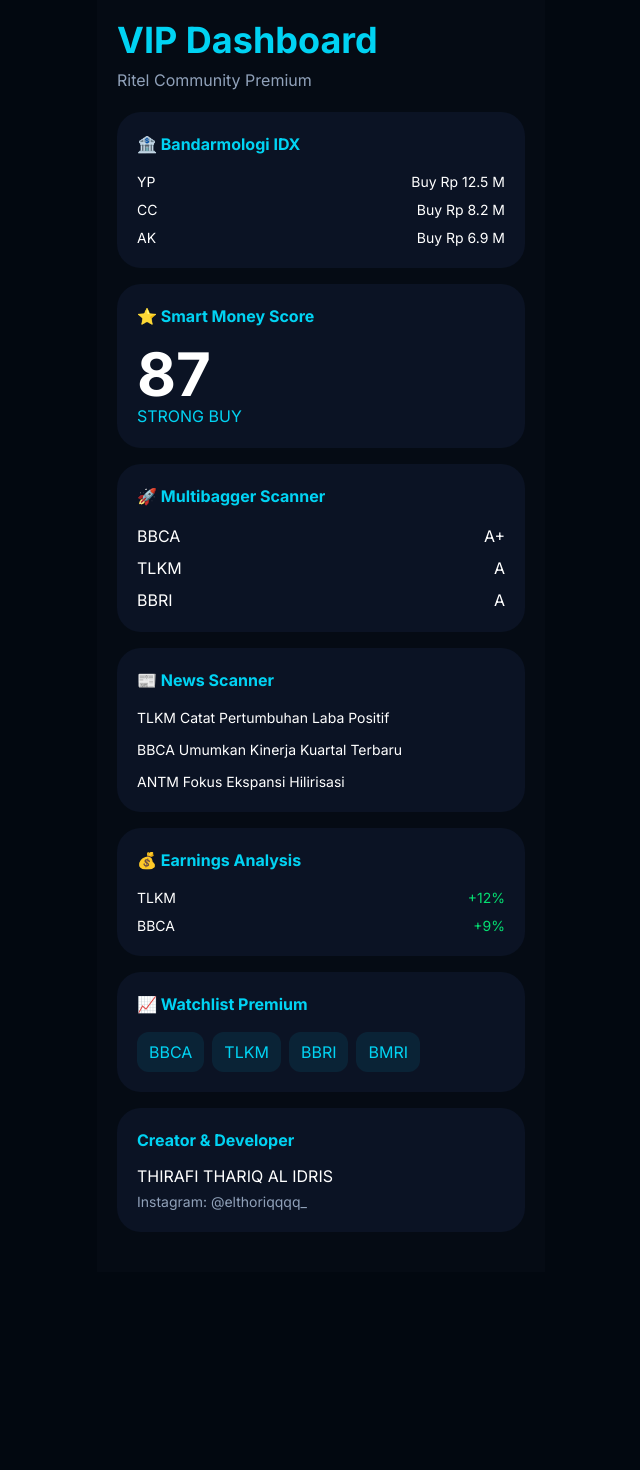
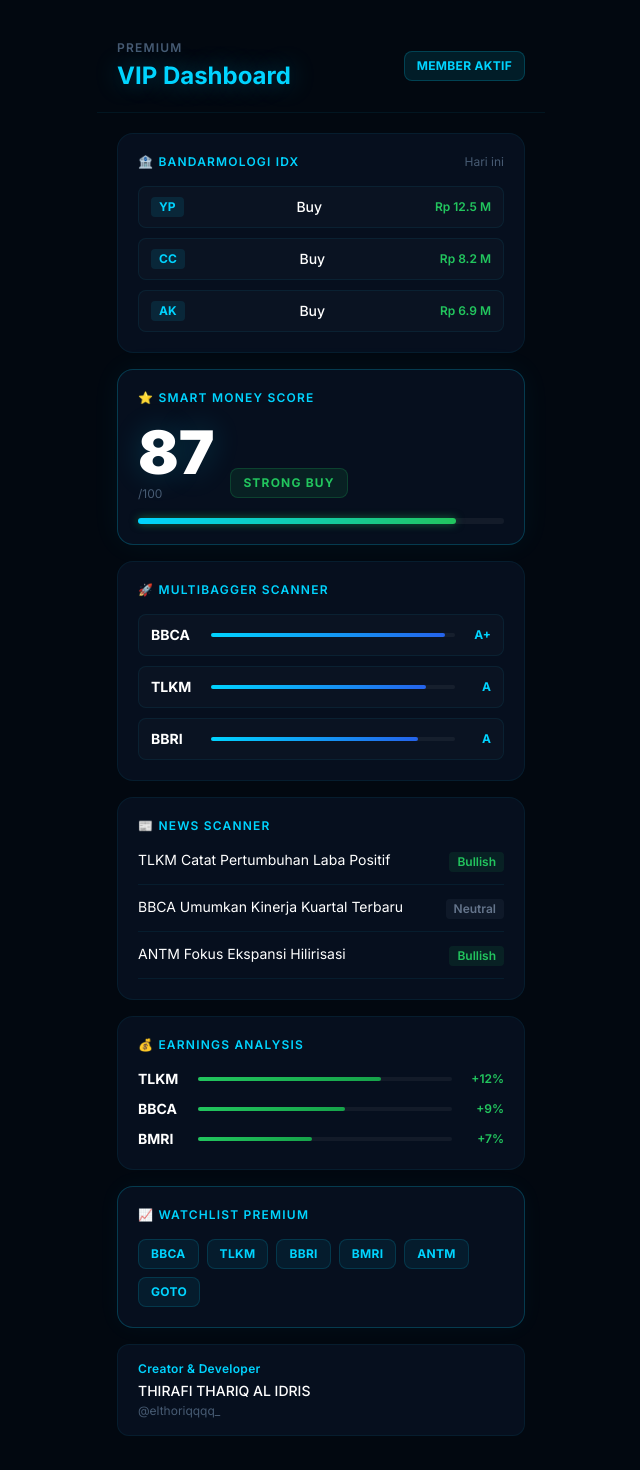
Before and after one commit to pediaboy/analisis, a Next.js app: page /dashboard in a window 1280 px wide. Shown: the top 1470 px of the page, without its empty margins (319-959 px from the left). Before the commit the page ends 1272 px from the top, so only its background shows below. Built offline with nearby package versions, Linux system fonts and the light colour scheme.

Commit message:
redesign: update app/dashboard/page.tsx

```diff
--- a/app/dashboard/page.tsx
+++ b/app/dashboard/page.tsx
@@ -1,199 +1,272 @@
 export default async function DashboardPage() {
   return (
-    <main className="min-h-screen bg-[#050B14] text-white max-w-md mx-auto">
-
-      <div className="p-5">
-
-        <h1 className="text-4xl font-bold text-cyan-400">
+    <main
+      className="min-h-screen text-white max-w-md mx-auto"
+      style={{ background: "var(--bg-base)" }}
+    >
+      {/* HEADER */}
+      <div className="px-5 pt-10 pb-5" style={{ borderBottom: "1px solid var(--border-subtle)" }}>
+        <div className="flex items-center justify-between">
+          <div>
+            <p className="text-xs font-semibold tracking-widest uppercase mb-1" style={{ color: "var(--text-muted)" }}>
+              Premium
+            </p>
+            <h1
+              className="text-2xl font-bold"
+              style={{ color: "var(--neon-cyan)", textShadow: "0 0 24px rgba(0,212,255,0.35)" }}
+            >
               VIP Dashboard
             </h1>
-
-        <p className="text-slate-400 mt-2">
-          Ritel Community Premium
-        </p>
-
+          </div>
+          <div
+            className="px-3 py-1.5 rounded-lg text-xs font-bold tracking-wide"
+            style={{
+              background: "rgba(0,212,255,0.1)",
+              color: "var(--neon-cyan)",
+              border: "1px solid rgba(0,212,255,0.2)",
+            }}
+          >
+            MEMBER AKTIF
+          </div>
+        </div>
       </div>
 
-      <div className="px-5 pb-10 space-y-4">
+      <div className="px-5 py-5 space-y-4 pb-10">
 
         {/* BANDARMOLOGI */}
-
-        <div className="bg-[#0B1324] rounded-3xl p-5">
-          <h2 className="font-bold text-cyan-400">
+        <div
+          className="rounded-2xl p-5"
+          style={{ background: "var(--bg-card)", border: "1px solid var(--border-subtle)" }}
+        >
+          <div className="flex items-center justify-between mb-4">
+            <p className="text-xs font-semibold tracking-widest uppercase" style={{ color: "var(--neon-cyan)" }}>
               🏦 Bandarmologi IDX
-          </h2>
-
-          <div className="mt-4 space-y-2 text-sm">
-
-            <div className="flex justify-between">
-              <span>YP</span>
-              <span>Buy Rp 12.5 M</span>
+            </p>
+            <span className="text-xs" style={{ color: "var(--text-muted)" }}>Hari ini</span>
           </div>
-
-            <div className="flex justify-between">
-              <span>CC</span>
-              <span>Buy Rp 8.2 M</span>
+          <div className="space-y-2.5">
+            {[
+              { broker: "YP", action: "Buy", amount: "Rp 12.5 M", color: "#22c55e" },
+              { broker: "CC", action: "Buy", amount: "Rp 8.2 M", color: "#22c55e" },
+              { broker: "AK", action: "Buy", amount: "Rp 6.9 M", color: "#22c55e" },
+            ].map((b) => (
+              <div
+                key={b.broker}
+                className="flex items-center justify-between text-sm px-3 py-2.5 rounded-lg"
+                style={{ background: "rgba(255,255,255,0.02)", border: "1px solid var(--border-subtle)" }}
+              >
+                <span
+                  className="font-bold text-xs px-2 py-0.5 rounded"
+                  style={{ background: "rgba(0,212,255,0.1)", color: "var(--neon-cyan)" }}
+                >
+                  {b.broker}
+                </span>
+                <span className="font-medium text-white">{b.action}</span>
+                <span className="font-semibold text-xs" style={{ color: b.color }}>
+                  {b.amount}
+                </span>
               </div>
-
-            <div className="flex justify-between">
-              <span>AK</span>
-              <span>Buy Rp 6.9 M</span>
-            </div>
-
+            ))}
           </div>
         </div>
 
         {/* SMART MONEY */}
-
-        <div className="bg-[#0B1324] rounded-3xl p-5">
-
-          <h2 className="font-bold text-cyan-400">
+        <div
+          className="rounded-2xl p-5"
+          style={{
+            background: "var(--bg-card)",
+            border: "1px solid var(--border-active)",
+            boxShadow: "0 0 30px rgba(0,212,255,0.05)",
+          }}
+        >
+          <p className="text-xs font-semibold tracking-widest uppercase mb-4" style={{ color: "var(--neon-cyan)" }}>
             ⭐ Smart Money Score
-          </h2>
-
-          <div className="text-6xl font-bold mt-4">
+          </p>
+          <div className="flex items-end gap-4">
+            <div>
+              <span
+                className="text-6xl font-black leading-none"
+                style={{ color: "white", textShadow: "0 0 30px rgba(0,212,255,0.2)" }}
+              >
                 87
+              </span>
+              <p className="text-xs mt-1" style={{ color: "var(--text-muted)" }}>/100</p>
             </div>
-
-          <div className="text-cyan-400">
+            <div className="pb-1">
+              <div
+                className="px-3 py-1.5 rounded-lg text-xs font-bold tracking-widest"
+                style={{
+                  background: "rgba(34,197,94,0.1)",
+                  color: "#22c55e",
+                  border: "1px solid rgba(34,197,94,0.2)",
+                }}
+              >
                 STRONG BUY
               </div>
-
+            </div>
+          </div>
+          <div className="mt-4 h-1.5 rounded-full" style={{ background: "rgba(255,255,255,0.05)" }}>
+            <div
+              className="h-full rounded-full"
+              style={{
+                width: "87%",
+                background: "linear-gradient(90deg, var(--neon-cyan), #22c55e)",
+                boxShadow: "0 0 8px rgba(34,197,94,0.5)",
+              }}
+            />
+          </div>
         </div>
 
         {/* MULTIBAGGER */}
-
-        <div className="bg-[#0B1324] rounded-3xl p-5">
-
-          <h2 className="font-bold text-cyan-400">
+        <div
+          className="rounded-2xl p-5"
+          style={{ background: "var(--bg-card)", border: "1px solid var(--border-subtle)" }}
+        >
+          <p className="text-xs font-semibold tracking-widest uppercase mb-4" style={{ color: "var(--neon-cyan)" }}>
             🚀 Multibagger Scanner
-          </h2>
-
-          <div className="mt-4 space-y-2">
-
-            <div className="flex justify-between">
-              <span>BBCA</span>
-              <span>A+</span>
+          </p>
+          <div className="space-y-2.5">
+            {[
+              { kode: "BBCA", grade: "A+", score: 96 },
+              { kode: "TLKM", grade: "A", score: 88 },
+              { kode: "BBRI", grade: "A", score: 85 },
+            ].map((s) => (
+              <div
+                key={s.kode}
+                className="flex items-center gap-3 px-3 py-2.5 rounded-lg"
+                style={{ background: "rgba(255,255,255,0.02)", border: "1px solid var(--border-subtle)" }}
+              >
+                <span className="font-bold text-white text-sm w-12">{s.kode}</span>
+                <div className="flex-1 h-1 rounded-full" style={{ background: "rgba(255,255,255,0.05)" }}>
+                  <div
+                    className="h-full rounded-full"
+                    style={{
+                      width: `${s.score}%`,
+                      background: "linear-gradient(90deg, var(--neon-cyan), #2563eb)",
+                    }}
+                  />
+                </div>
+                <span
+                  className="text-xs font-bold w-6 text-right"
+                  style={{ color: "var(--neon-cyan)" }}
+                >
+                  {s.grade}
+                </span>
+              </div>
+            ))}
+          </div>
         </div>
 
-            <div className="flex justify-between">
-              <span>TLKM</span>
-              <span>A</span>
+        {/* NEWS SCANNER */}
+        <div
+          className="rounded-2xl p-5"
+          style={{ background: "var(--bg-card)", border: "1px solid var(--border-subtle)" }}
+        >
+          <p className="text-xs font-semibold tracking-widest uppercase mb-4" style={{ color: "var(--neon-cyan)" }}>
+            📰 News Scanner
+          </p>
+          <div className="space-y-3">
+            {[
+              { title: "TLKM Catat Pertumbuhan Laba Positif", tag: "Bullish" },
+              { title: "BBCA Umumkan Kinerja Kuartal Terbaru", tag: "Neutral" },
+              { title: "ANTM Fokus Ekspansi Hilirisasi", tag: "Bullish" },
+            ].map((n) => (
+              <div
+                key={n.title}
+                className="flex items-start justify-between gap-3 pb-3"
+                style={{ borderBottom: "1px solid var(--border-subtle)" }}
+              >
+                <span className="text-sm text-white leading-snug">{n.title}</span>
+                <span
+                  className="text-xs font-semibold px-2 py-0.5 rounded flex-shrink-0 mt-0.5"
+                  style={{
+                    background: n.tag === "Bullish" ? "rgba(34,197,94,0.1)" : "rgba(100,116,139,0.1)",
+                    color: n.tag === "Bullish" ? "#22c55e" : "#64748b",
+                  }}
+                >
+                  {n.tag}
+                </span>
               </div>
-
-            <div className="flex justify-between">
-              <span>BBRI</span>
-              <span>A</span>
+            ))}
           </div>
-
-          </div>
-
-        </div>
-
-        {/* NEWS */}
-
-        <div className="bg-[#0B1324] rounded-3xl p-5">
-
-          <h2 className="font-bold text-cyan-400">
-            📰 News Scanner
-          </h2>
-
-          <div className="mt-4 space-y-3 text-sm">
-
-            <div>
-              TLKM Catat Pertumbuhan Laba Positif
-            </div>
-
-            <div>
-              BBCA Umumkan Kinerja Kuartal Terbaru
-            </div>
-
-            <div>
-              ANTM Fokus Ekspansi Hilirisasi
-            </div>
-
-          </div>
-
         </div>
 
         {/* EARNINGS */}
-
-        <div className="bg-[#0B1324] rounded-3xl p-5">
-
-          <h2 className="font-bold text-cyan-400">
+        <div
+          className="rounded-2xl p-5"
+          style={{ background: "var(--bg-card)", border: "1px solid var(--border-subtle)" }}
+        >
+          <p className="text-xs font-semibold tracking-widest uppercase mb-4" style={{ color: "var(--neon-cyan)" }}>
             💰 Earnings Analysis
-          </h2>
-
-          <div className="mt-4 text-sm">
-
-            <div className="flex justify-between">
-              <span>TLKM</span>
-              <span className="text-green-400">
-                +12%
+          </p>
+          <div className="space-y-2.5">
+            {[
+              { kode: "TLKM", pct: "+12%", bar: 72 },
+              { kode: "BBCA", pct: "+9%", bar: 58 },
+              { kode: "BMRI", pct: "+7%", bar: 45 },
+            ].map((e) => (
+              <div key={e.kode} className="flex items-center gap-3 text-sm">
+                <span className="w-12 font-bold text-white">{e.kode}</span>
+                <div className="flex-1 h-1 rounded-full" style={{ background: "rgba(255,255,255,0.05)" }}>
+                  <div
+                    className="h-full rounded-full"
+                    style={{
+                      width: `${e.bar}%`,
+                      background: "linear-gradient(90deg, #22c55e, #16a34a)",
+                    }}
+                  />
+                </div>
+                <span className="font-semibold text-xs w-10 text-right" style={{ color: "#22c55e" }}>
+                  {e.pct}
                 </span>
               </div>
-
-            <div className="flex justify-between mt-2">
-              <span>BBCA</span>
-              <span className="text-green-400">
-                +9%
-              </span>
+            ))}
           </div>
-
-          </div>
-
         </div>
 
         {/* WATCHLIST */}
-
-        <div className="bg-[#0B1324] rounded-3xl p-5">
-
-          <h2 className="font-bold text-cyan-400">
+        <div
+          className="rounded-2xl p-5"
+          style={{
+            background: "var(--bg-card)",
+            border: "1px solid var(--border-active)",
+            boxShadow: "0 0 24px rgba(0,212,255,0.04)",
+          }}
+        >
+          <p className="text-xs font-semibold tracking-widest uppercase mb-4" style={{ color: "var(--neon-cyan)" }}>
             📈 Watchlist Premium
-          </h2>
-
-          <div className="mt-4 flex flex-wrap gap-2">
-
-            <span className="px-3 py-2 rounded-xl bg-cyan-500/10 text-cyan-400">
-              BBCA
+          </p>
+          <div className="flex flex-wrap gap-2">
+            {["BBCA", "TLKM", "BBRI", "BMRI", "ANTM", "GOTO"].map((s) => (
+              <span
+                key={s}
+                className="px-3 py-1.5 rounded-lg text-xs font-bold tracking-wide"
+                style={{
+                  background: "rgba(0,212,255,0.07)",
+                  color: "var(--neon-cyan)",
+                  border: "1px solid rgba(0,212,255,0.15)",
+                }}
+              >
+                {s}
               </span>
-
-            <span className="px-3 py-2 rounded-xl bg-cyan-500/10 text-cyan-400">
-              TLKM
-            </span>
-
-            <span className="px-3 py-2 rounded-xl bg-cyan-500/10 text-cyan-400">
-              BBRI
-            </span>
-
-            <span className="px-3 py-2 rounded-xl bg-cyan-500/10 text-cyan-400">
-              BMRI
-            </span>
-
+            ))}
           </div>
-
         </div>
 
         {/* FOOTER */}
-
-        <div className="bg-[#0B1324] rounded-3xl p-5">
-
-          <div className="text-cyan-400 font-bold">
+        <div
+          className="rounded-xl px-5 py-4 flex items-center justify-between"
+          style={{ background: "var(--bg-card)", border: "1px solid var(--border-subtle)" }}
+        >
+          <div>
+            <div className="text-xs font-semibold tracking-wide" style={{ color: "var(--neon-cyan)" }}>
               Creator & Developer
             </div>
-
-          <div className="mt-3">
-            THIRAFI THARIQ AL IDRIS
+            <div className="text-sm font-medium text-white mt-1">THIRAFI THARIQ AL IDRIS</div>
+            <div className="text-xs mt-0.5" style={{ color: "var(--text-muted)" }}>@elthoriqqqq_</div>
           </div>
-
-          <div className="text-slate-400 text-sm mt-1">
-            Instagram: @elthoriqqqq_
         </div>
-
       </div>
-
-      </div>
-
     </main>
   );
 }
```
Lines whose indentation alone changed are shown as unchanged.
